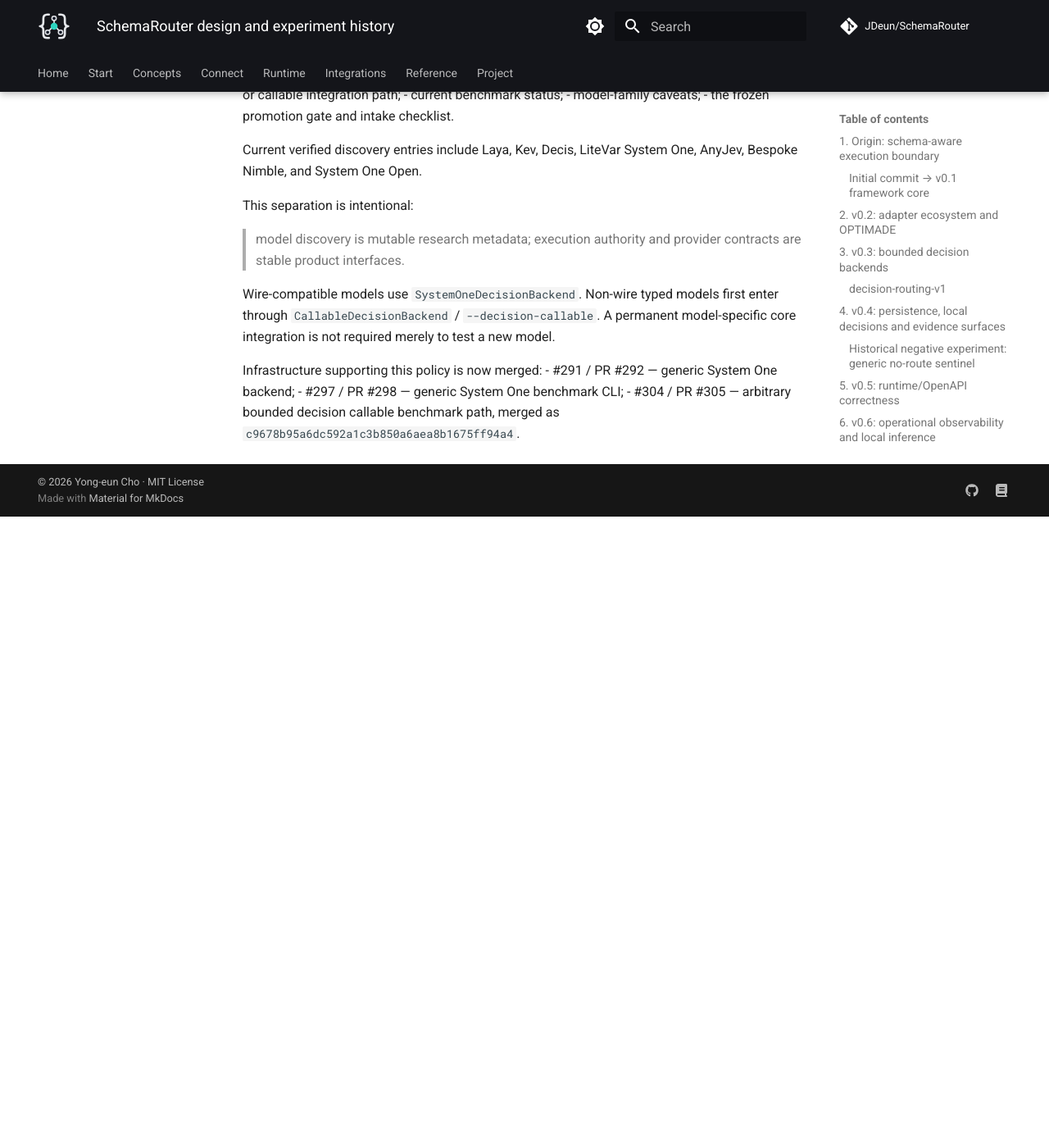
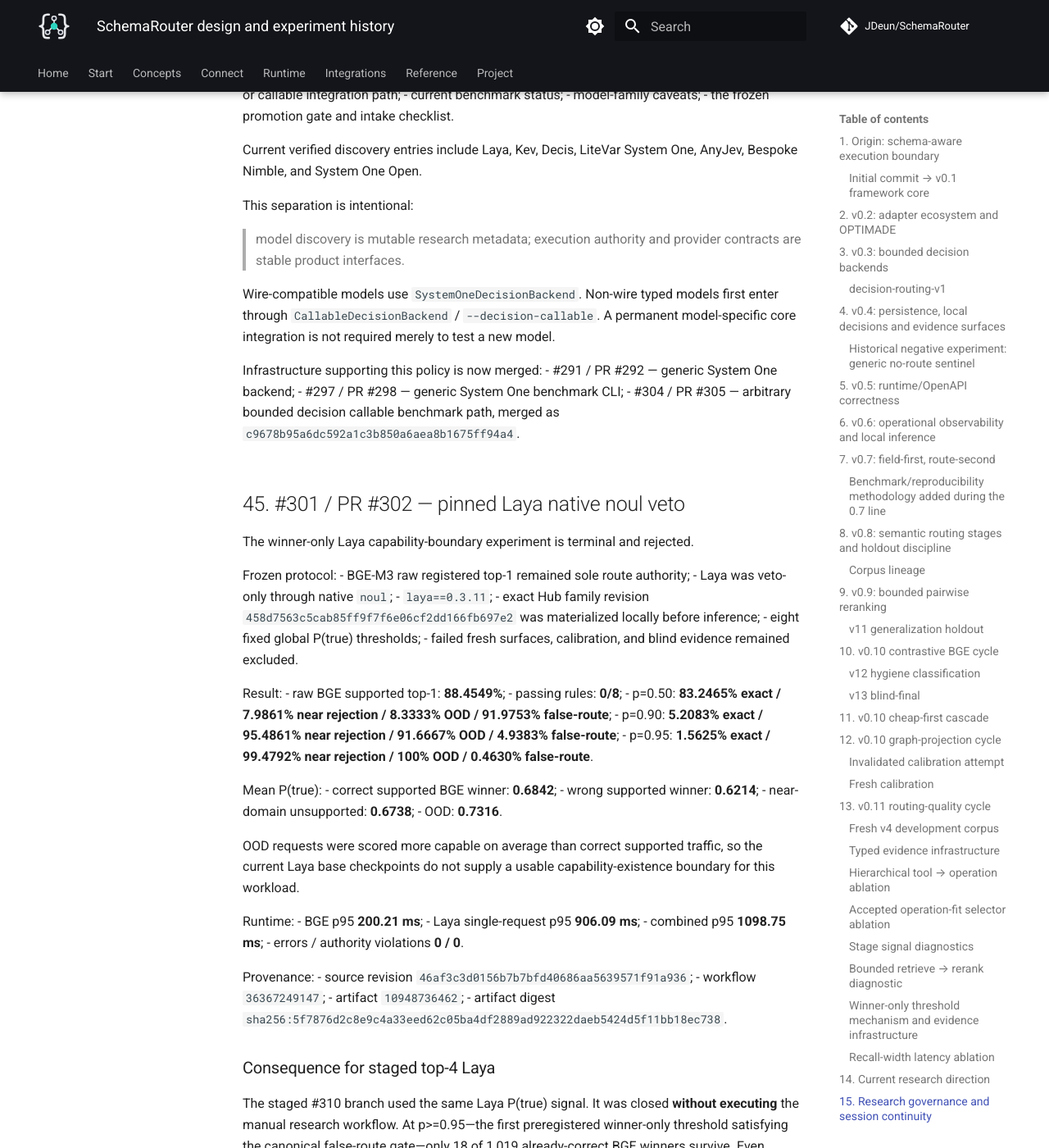
Before and after one commit to JDeun/SchemaRouter, an MkDocs documentation site: the page built from docs/research/design-and-experiment-history.md, in a window 1280 px wide and 1400 px high, scrolled down 54076 px. Shown: the whole window at 82% size. Built offline with MkDocs 1.6.1 and Material for MkDocs 9.7.7, drawn with Linux system fonts in a browser that asks for light colours; comment, search, counter and statistics services are not loaded; before the commit the page ends 54706 px from its top, so only the background shows below that; some of the changed text lies outside the part shown.

Commit message:
research: document pinned Laya noul rejection

```diff
--- a/docs/research/design-and-experiment-history.md
+++ b/docs/research/design-and-experiment-history.md
@@ -1831,3 +1831,57 @@ Infrastructure supporting this policy is now merged:
 - #297 / PR #298 — generic System One benchmark CLI;
 - #304 / PR #305 — arbitrary bounded decision callable benchmark path, merged as
   `c9678b95a6dc592a1c3b850a6aea8b1675ff94a4`.
+
+## 45. #301 / PR #302 — pinned Laya native noul veto
+
+The winner-only Laya capability-boundary experiment is terminal and rejected.
+
+Frozen protocol:
+- BGE-M3 raw registered top-1 remained sole route authority;
+- Laya was veto-only through native `noul`;
+- `laya==0.3.11`;
+- exact Hub family revision `458d7563c5cab85ff9f7f6e06cf2dd166fb697e2` was materialized locally before inference;
+- eight fixed global P(true) thresholds;
+- failed fresh surfaces, calibration, and blind evidence remained excluded.
+
+Result:
+- raw BGE supported top-1: **88.4549%**;
+- passing rules: **0/8**;
+- p=0.50: **83.2465% exact / 7.9861% near rejection / 8.3333% OOD / 91.9753% false-route**;
+- p=0.90: **5.2083% exact / 95.4861% near rejection / 91.6667% OOD / 4.9383% false-route**;
+- p=0.95: **1.5625% exact / 99.4792% near rejection / 100% OOD / 0.4630% false-route**.
+
+Mean P(true):
+- correct supported BGE winner: **0.6842**;
+- wrong supported winner: **0.6214**;
+- near-domain unsupported: **0.6738**;
+- OOD: **0.7316**.
+
+OOD requests were scored more capable on average than correct supported traffic, so the current
+Laya base checkpoints do not supply a usable capability-existence boundary for this workload.
+
+Runtime:
+- BGE p95 **200.21 ms**;
+- Laya single-request p95 **906.09 ms**;
+- combined p95 **1098.75 ms**;
+- errors / authority violations **0 / 0**.
+
+Provenance:
+- source revision `46af3c3d0156b7b7bfd40686aa5639571f91a936`;
+- workflow `36367249147`;
+- artifact `10948736462`;
+- artifact digest `sha256:5f7876d2c8e9c4a33eed62c05ba4df2889ad922322daeb5424d5f11bb18ec738`.
+
+### Consequence for staged top-4 Laya
+
+The staged #310 branch used the same Laya P(true) signal. It was closed **without executing** the
+manual research workflow. At p>=0.95—the first preregistered winner-only threshold satisfying the
+canonical false-route gate—only 18 of 1,019 already-correct BGE winners survive. Even granting the
+impossible best case that all remaining 133 supported rows are recovered from top-4 and exceed the
+same threshold, exact is bounded by **151/1152 = 13.1076%**. Taking max P(true) over four candidates
+also cannot reduce unsupported acceptance relative to the winner-only candidate at the same
+threshold.
+
+#303 remains only as a **provider-neutral** top-K architecture contingency for a materially different
+model/checkpoint. The only active model-quality experiment at this checkpoint is pinned Kev-0.8B
+#299 / PR #300.
```
